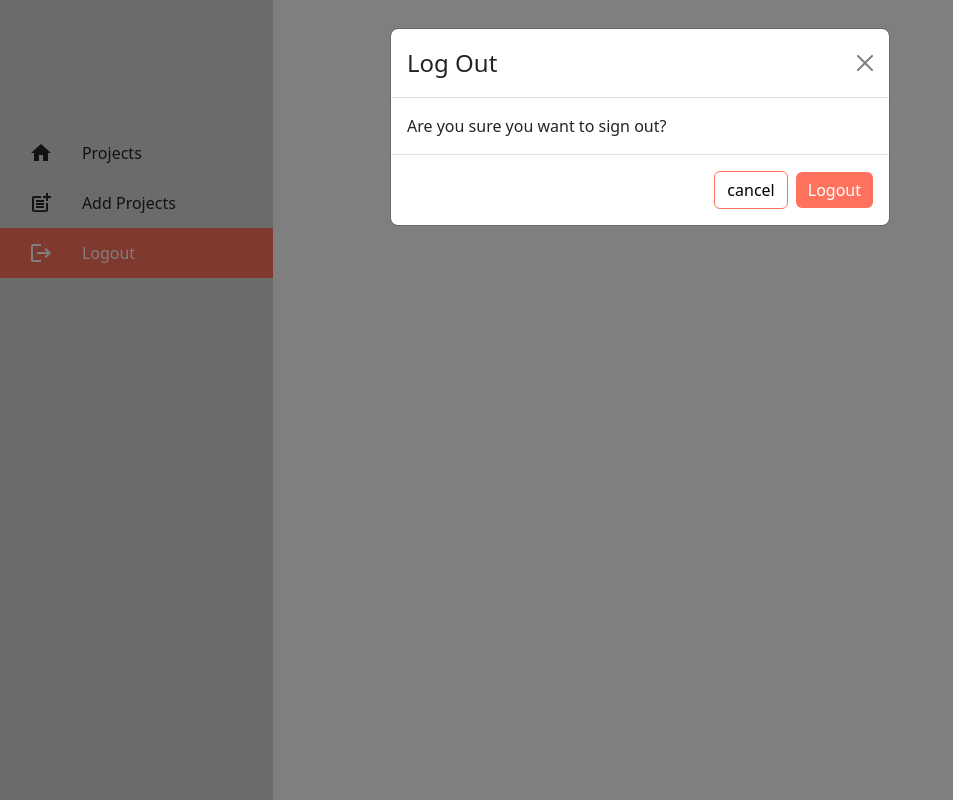
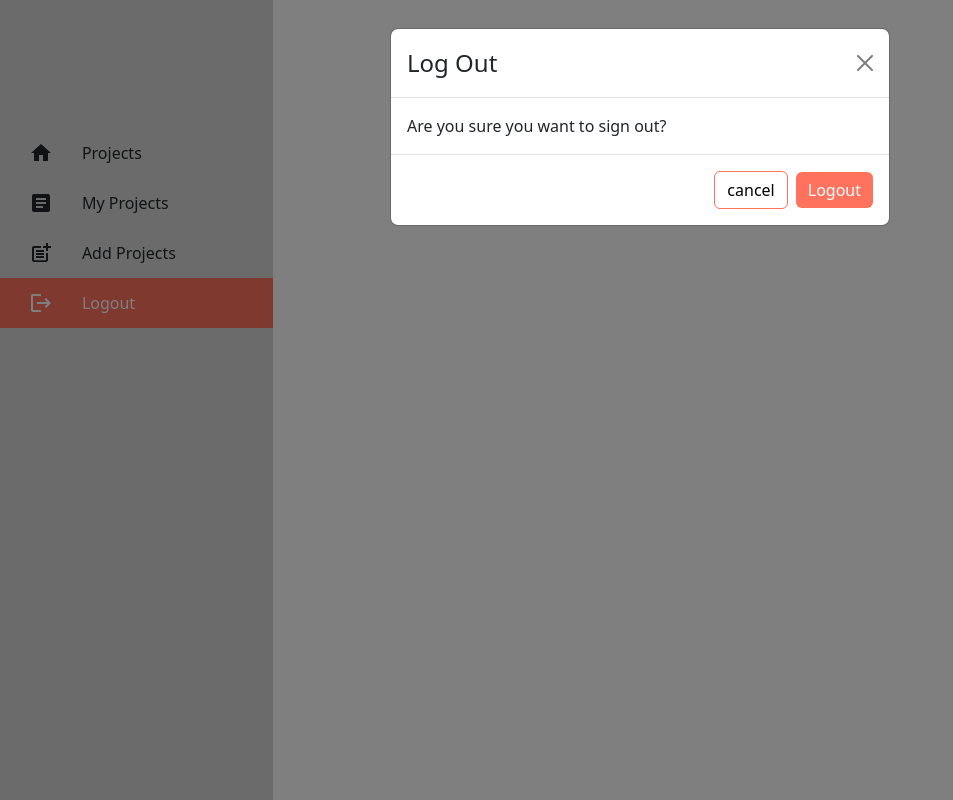
Before and after one commit to ruo-mungai/tracking-front, a React (Create React App) app: page /logout in a window 1280 px wide. Shown: the whole page, without its empty margins (0-953 px from the left). Built offline with nearby package versions, Linux system fonts and the light colour scheme.

Commit message:
Edit project debug

```diff
--- a/src/App.js
+++ b/src/App.js
@@ -5,18 +5,20 @@ import Sidebar from './components/Sidebar';
 import AddProjects from './pages/AddProjects'
 import LogOut from './pages/LogOut'
 import AllProjects from './pages/AllProjects';
+import EditProject from "./pages/EditProject";
 
 
 function App() {
   return (
     <>
-    <Sidebar>
-    <Routes>
-        <Route path="/" element={<AllProjects/>} />
-        <Route path="/addproject" element={<AddProjects/>} />
-        <Route path="/logout" element={<LogOut/>} />
-    </Routes>
-    </Sidebar>
+      <Sidebar>
+        <Routes>
+          <Route path="/" element={<AllProjects />} />
+          <Route path="/addproject" element={<AddProjects />} />
+          <Route path="/edit/:id" element={<EditProject />} />
+          <Route path="/logout" element={<LogOut />} />
+        </Routes>
+      </Sidebar>
     </>
   );
 }
--- a/src/pages/SideBarData.js
+++ b/src/pages/SideBarData.js
@@ -2,11 +2,17 @@ import React from 'react';
 import HomeIcon from '@mui/icons-material/Home';
 import LogoutIcon from '@mui/icons-material/Logout';
 import PostAddIcon from '@mui/icons-material/PostAdd';
+import ArticleIcon from "@mui/icons-material/Article";
 
 export const SideBarData = [
     {
         title: "Projects",
         icon: <HomeIcon />,
+        path: "/"
+    },
+    {
+        title: "My Projects",
+        icon: <ArticleIcon />,
         path: "/projects"
     },
     {
```
